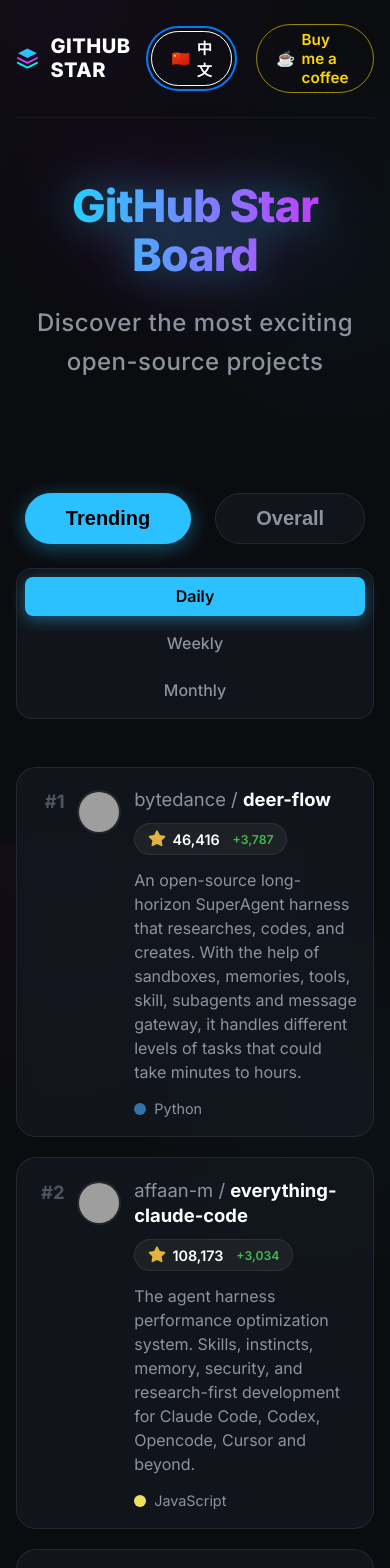
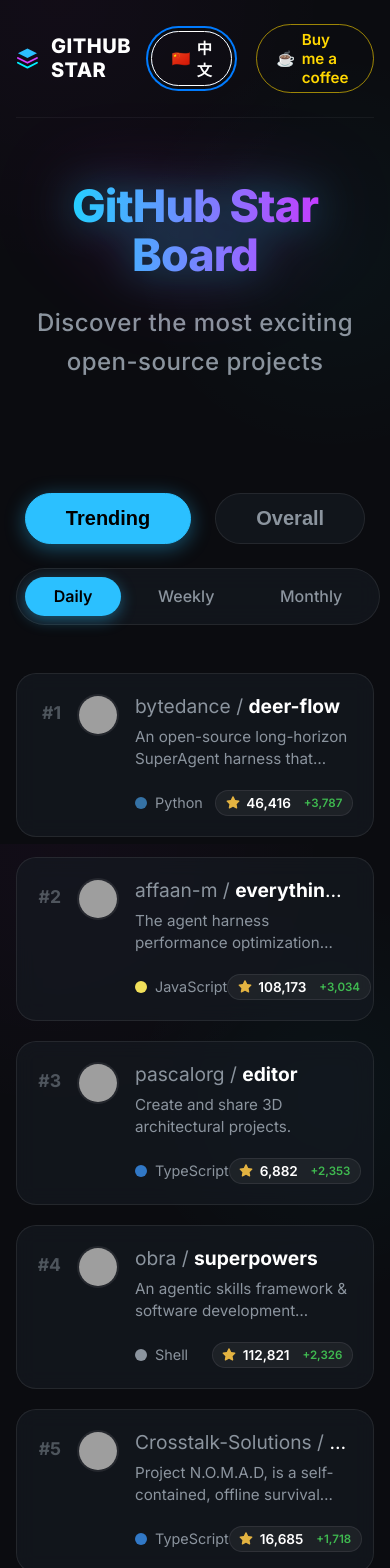
Before and after one commit to JJJIKING/githubstar, a React (Vite) app: page / in a window 390 px wide. Shown: the top 1568 px of the page. Built offline with nearby package versions, Linux system fonts and the light colour scheme; grey boxes are pictures that could not be loaded.

Commit message:
fix(ui): repo card layout - stars moved to bottom right and fixed alignment

```diff
--- a/src/App.jsx
+++ b/src/App.jsx
@@ -156,14 +156,31 @@
                     style={{ animationDelay: `${Math.min(index * 0.02, 1)}s` }}
                   >
                     <div className="rank">{lang === 'zh' ? t.rank + (index + 1) + t.rankSuffix : t.rank + (index + 1)}</div>
-                    <img src={repo.owner.avatar_url} alt={`${repo.owner.login} avatar`} className="avatar" loading="lazy" />
-
+                    <img
+                      className="avatar"
+                      src={repo.owner?.avatar_url || repo.avatar || `https://github.com/${repo.author || repo.owner?.login}.png`}
+                      alt=""
+                      loading="lazy"
+                    />
                     <div className="repo-info">
                       <div className="repo-header">
                         <div className="repo-name">
-                          <span>{repo.owner.login} / </span>
+                          <span>{repo.owner?.login} / </span>
                           <span className="name-bold">{repo.name}</span>
                         </div>
+                      </div>
+
+                      <p className="description">
+                        {repo.description || t.noDesc}
+                      </p>
+
+                      <div className="meta">
+                        {repo.language && (
+                          <div className="language">
+                            <span className="lang-color" style={{ backgroundColor: getLanguageColor(repo.language) }}></span>
+                            {repo.language}
+                          </div>
+                        )}
                         <div className="stars">
                           <svg viewBox="0 0 16 16" width="16" height="16" fill="currentColor">
                             <path d="M8 .25a.75.75 0 0 1 .673.418l1.882 3.815 4.21.612a.75.75 0 0 1 .416 1.279l-3.046 2.97.719 4.192a.751.751 0 0 1-1.088.791L8 12.347l-3.766 1.98a.75.75 0 0 1-1.088-.79l.72-4.194L.818 6.374a.75.75 0 0 1 .416-1.28l4.21-.611L7.327.668A.75.75 0 0 1 8 .25Z"></path>
@@ -175,19 +192,6 @@
                             </span>
                           )}
                         </div>
-                      </div>
-
-                      <div className="description">
-                        {repo.description || t.noDesc}
-                      </div>
-
-                      <div className="meta">
-                        {repo.language && (
-                          <div className="language">
-                            <span className="lang-color" style={{ backgroundColor: getLanguageColor(repo.language) }}></span>
-                            {repo.language}
-                          </div>
-                        )}
                       </div>
                     </div>
                   </a>
--- a/src/index.css
+++ b/src/index.css
@@ -301,6 +301,20 @@
   /* Do not wrap! */
 }
 
+.repo-info {
+  flex: 1;
+  min-width: 0;
+  display: flex;
+  flex-direction: column;
+}
+
+.repo-header {
+  display: flex;
+  justify-content: space-between;
+  align-items: center;
+  margin-bottom: 0.5rem;
+}
+
 .repo-name {
   font-size: 1.4rem;
   color: var(--text-primary);
@@ -322,57 +336,57 @@
 }
 
 .stars {
-  flex-shrink: 0;
-  /* Ensures stars don't squash/wrap */
   display: flex;
   align-items: center;
   gap: 0.4rem;
   font-weight: 600;
-  font-size: 1rem;
+  font-size: 0.95rem;
   color: var(--text-primary);
   background: rgba(255, 255, 255, 0.05);
-  padding: 0.5rem 1rem;
-  border-radius: 20px;
+  padding: 0.3rem 0.8rem;
+  border-radius: 100px;
   border: 1px solid var(--glass-border);
   white-space: nowrap;
+  margin-left: auto; /* Ensures it stays on the right even if no language exists */
 }
 
 .stars svg {
   color: #e3b341;
-  width: 18px;
-  height: 18px;
+  width: 14px;
+  height: 14px;
 }
 
 .description {
   color: var(--text-secondary);
-  font-size: 1.05rem;
+  font-size: 1rem;
   line-height: 1.5;
-  margin-bottom: 1rem;
+  margin-bottom: 1.2rem;
   display: -webkit-box;
   -webkit-line-clamp: 2;
   -webkit-box-orient: vertical;
   overflow: hidden;
+  height: 3rem; /* Fixed height for 2 lines to keep cards uniform */
 }
 
 .meta {
   display: flex;
+  justify-content: space-between; /* Pushes stars to the right */
   align-items: center;
-  gap: 1.5rem;
-  font-size: 0.9rem;
-  color: var(--text-secondary);
+  margin-top: auto;
 }
 
 .language {
   display: flex;
   align-items: center;
   gap: 0.5rem;
+  font-size: 0.9rem;
+  color: var(--text-secondary);
 }
 
 .lang-color {
   width: 12px;
   height: 12px;
   border-radius: 50%;
-  background-color: var(--text-secondary);
 }
 
 .empty-state {
@@ -395,137 +409,52 @@
 
 /* Animations */
 @keyframes fadeInDown {
-  from {
-    opacity: 0;
-    transform: translateY(-20px);
-  }
-
-  to {
-    opacity: 1;
-    transform: translateY(0);
-  }
+  from { opacity: 0; transform: translateY(-20px); }
+  to { opacity: 1; transform: translateY(0); }
 }
 
 @keyframes fadeIn {
-  from {
-    opacity: 0;
-  }
-
-  to {
-    opacity: 1;
-  }
-}
-
-@keyframes slideUp {
-  from {
-    opacity: 0;
-    transform: translateY(20px);
-  }
-
-  to {
-    opacity: 1;
-    transform: translateY(0);
-  }
+  from { opacity: 0; }
+  to { opacity: 1; }
 }
 
 /* Mobile Settings */
-@media (max-width: 800px) {
-  .hero-title {
-    font-size: 3.5rem;
-  }
-}
-
 @media (max-width: 600px) {
   .hero-title {
     font-size: 2.8rem;
   }
 
-  .hero-stats {
-    flex-wrap: wrap;
-    gap: 2rem;
+  .app-wrapper {
+    padding: 0 1rem;
   }
 
-  .hero-btn-group {
-    flex-direction: column;
-    width: 100%;
-  }
-
-  .hero-primary,
-  .hero-secondary {
-    width: 100%;
-    margin: 0;
-    text-align: center;
-    justify-content: center;
-  }
-
-  .nav-actions {
+  .repo-card {
+    padding: 1.25rem;
     gap: 1rem;
   }
 
-  .nav-btn:last-child {
-    display: none;
-    /* Hide creator button on extra small screens */
-  }
-
-  .tab-nav {
-    flex-direction: column;
-    border-radius: 16px;
-    width: 100%;
-  }
-
-  .tab-btn {
-    width: 100%;
-    border-radius: 8px;
-  }
-
-  .repo-card {
-    padding: 1.2rem 1rem;
-    gap: 0.8rem;
-    align-items: flex-start;
-  }
-
   .rank {
-    font-size: 1.15rem;
-    min-width: 2rem;
-    margin-top: 0.2rem;
+    font-size: 1.1rem;
+    min-width: 1.5rem;
   }
 
   .avatar {
-    width: 44px;
-    height: 44px;
-    margin-top: 0.2rem;
-  }
-
-  .repo-header {
-    width: 100%;
-    display: flex;
-    flex-direction: column; /* STACKS name and stars vertically */
-    align-items: flex-start;
-    gap: 0.6rem;
-    margin-bottom: 0.8rem;
+    width: 42px;
+    height: 42px;
   }
 
   .repo-name {
-    width: 100%;
-    font-size: 1.15rem;
-    white-space: normal;
-    word-break: break-word;
-    line-height: 1.4;
+    font-size: 1.2rem;
+  }
+
+  .description {
+    font-size: 0.95rem;
+    -webkit-line-clamp: 2;
+    height: 2.8rem;
   }
 
   .stars {
-    align-self: flex-start;
-    padding: 0.4rem 0.8rem;
-    font-size: 0.9rem;
-  }
-
-  .description {
-    -webkit-line-clamp: unset; /* Fully display description without cutting */
-    font-size: 1rem;
-    margin-bottom: 1rem;
-  }
-
-  .meta {
-    flex-wrap: wrap;
+    padding: 0.25rem 0.6rem;
+    font-size: 0.85rem;
   }
 }
```
